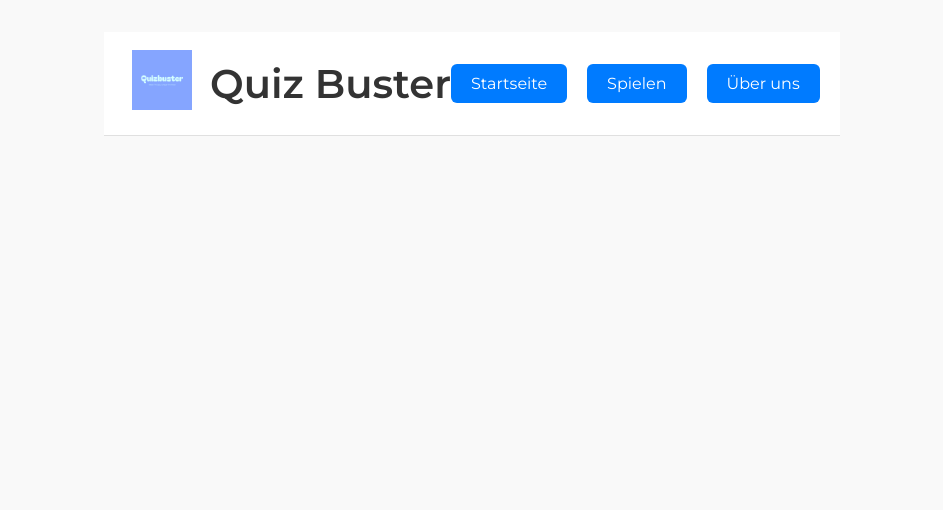
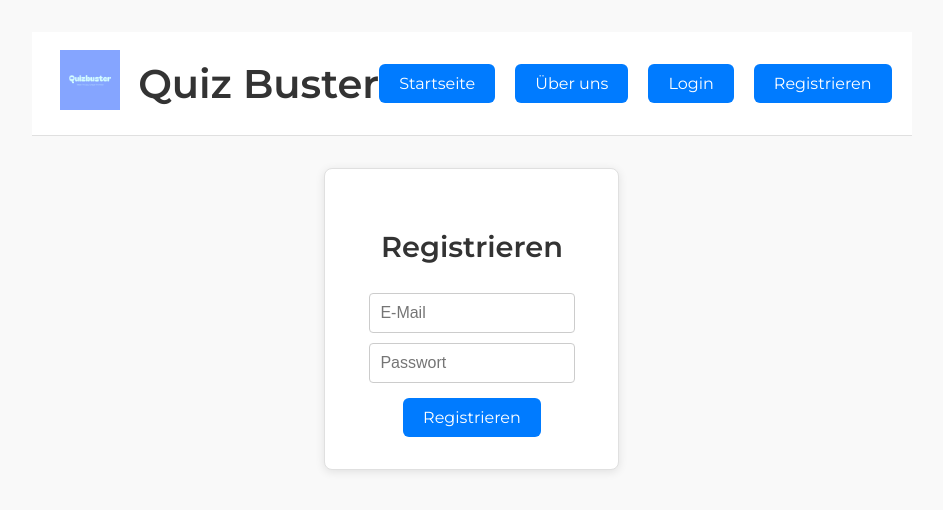
Before and after one commit to mvxsvchs/QuizBuster, a React (Vite) app in the folder QuizBuster/: page /register in a window 1280 px wide. Shown: the top 510 px of the page, without its empty margins (168-1111 px from the left). Built offline with nearby package versions, Linux system fonts and the light colour scheme.

Commit message:
Login.tsx, Register.tsx, ForgotPassword.tsx, ProtectedRoute.tsx added

```diff
--- a/QuizBuster/src/App.css
+++ b/QuizBuster/src/App.css
@@ -97,3 +97,120 @@ h1 {
 .nav-button:active {
   background-color: #003f7d; /* Noch dunkleres Blau bei Klick */
 }
+
+/* === AUTH FORM === */
+.auth-container {
+  max-width: 400px;
+  margin: 50px auto;
+  padding: 30px;
+  background: #ffffff; /* Weiß wie der Header */
+  border: 1px solid #e0e0e0;
+  border-radius: 12px;
+  box-shadow: 0 4px 8px rgba(0,0,0,0.1);
+  text-align: center;
+}
+
+.auth-container h2 {
+  margin-bottom: 20px;
+  color: #333333;
+  font-size: 1.8rem;
+}
+
+.auth-container form {
+  display: flex;
+  flex-direction: column;
+  gap: 15px;
+}
+
+/* Input-Felder */
+.auth-container input {
+  padding: 10px;
+  border: 1px solid #ccc;
+  border-radius: 6px;
+  font-size: 1rem;
+  outline: none;
+  transition: border-color 0.3s;
+}
+
+.auth-container input:focus {
+  border-color: #007bff;
+}
+
+/* Form Button */
+.auth-container button {
+  padding: 10px;
+  border: none;
+  border-radius: 6px;
+  background: #007bff;
+  color: white;
+  cursor: pointer;
+  transition: background 0.3s, transform 0.2s;
+}
+
+.auth-container button:hover {
+  background: #0056b3;
+  transform: scale(1.05);
+}
+
+/* Fehlermeldung */
+.error {
+  color: red;
+  font-size: 0.9rem;
+}
+/* Logout-Link */
+.logout-button {
+  background: transparent;
+  color: #333;
+  border: none;
+  cursor: pointer;
+  font-size: 14px;
+  text-decoration: underline;
+  padding: 0;
+  margin-left: 10px;
+}
+
+.logout-button:hover {
+  color: #007bff;
+}
+.auth-container {
+  margin-top: 2rem;
+  padding: 2rem;
+  background: #fff;
+  border-radius: 8px;
+  box-shadow: 0 2px 10px rgba(0,0,0,0.1);
+  display: inline-block;
+}
+
+.auth-container input {
+  margin: 5px 0;
+  padding: 10px;
+  width: 80%;
+  border: 1px solid #ccc;
+  border-radius: 4px;
+  transition: border-color 0.2s;
+}
+
+.auth-container input:focus {
+  border-color: #007bff;
+  outline: none;
+}
+
+.auth-container button {
+  margin-top: 10px;
+  padding: 10px 20px;
+  background: #007bff;
+  color: #fff;
+  border: none;
+  border-radius: 6px;
+  cursor: pointer;
+  transition: background 0.3s;
+}
+
+.auth-container button:hover {
+  background: #0056b3;
+}
+
+.auth-container .error {
+  color: red;
+  margin-top: 10px;
+}
--- a/QuizBuster/src/App.tsx
+++ b/QuizBuster/src/App.tsx
@@ -1,59 +1,89 @@
-import React, { useEffect } from 'react';
+import React, { useEffect, useState } from 'react';
 import { BrowserRouter as Router, Routes, Route, Link } from 'react-router-dom';
 import quizBusterLogo from './assets/QuizBuster.png';
 import './App.css';
 
-// Importiere deine Seiten
+// Import Pages
 import Home from './pages/Home';
 import About from './pages/About';
 import Game from './pages/Game';
+import Login from './pages/Login';
+import Register from './pages/Register';
+import ForgotPassword from './pages/ForgotPassword';
+import ProtectedRoute from './components/ProtectedRoute';
 
 function App() {
+    const [isLoggedIn, setIsLoggedIn] = useState<boolean>(false);
+    const [userEmail, setUserEmail] = useState<string | null>(null);
+
     useEffect(() => {
         document.title = 'QuizBuster';
+        const user = localStorage.getItem('user');
+        if (user) {
+            setIsLoggedIn(true);
+            setUserEmail(user);
+        }
     }, []);
+
+    const handleLogout = () => {
+        localStorage.removeItem('user');
+        setIsLoggedIn(false);
+        setUserEmail(null);
+        window.location.href = '/home';
+    };
 
     return (
         <Router>
-            {/* Sticky Header */}
             <header className="header">
                 <div className="nav-container">
-                    {/* Logo-Bereich links */}
                     <div className="logo-container">
-                        <Link to="/home">  {/* Hier wird der Link zur Home-Seite gesetzt */}
+                        <Link to="/home">
                             <img src={quizBusterLogo} className="logo quizBuster" alt="Quiz Buster Logo" />
                         </Link>
                         <h1>Quiz Buster</h1>
                     </div>
 
-                    {/* Navigation */}
                     <nav className="nav">
                         <ul className="nav-links">
-                            <li>
-                                <Link to="/home">
-                                    <button className="nav-button">Startseite</button>
-                                </Link>
-                            </li>
-                            <li>
-                                <Link to="/game">
-                                    <button className="nav-button">Spielen</button>
-                                </Link>
-                            </li>
-                            <li>
-                                <Link to="/about">
-                                    <button className="nav-button">Über uns</button>
-                                </Link>
-                            </li>
+                            <li><Link to="/home"><button className="nav-button">Startseite</button></Link></li>
+                            <li><Link to="/about"><button className="nav-button">Über uns</button></Link></li>
+
+                            {isLoggedIn && (
+                                <>
+                                    <li><Link to="/game"><button className="nav-button">Spielen</button></Link></li>
+                                    <li><button className="logout-button" onClick={handleLogout}>Logout</button></li>
+                                </>
+                            )}
+
+
+                            {!isLoggedIn && (
+                                <>
+                                    <li><Link to="/login"><button className="nav-button">Login</button></Link></li>
+                                    <li><Link to="/register"><button className="nav-button">Registrieren</button></Link></li>
+                                </>
+                            )}
                         </ul>
                     </nav>
                 </div>
             </header>
 
-            {/* Routing für die Seiten */}
             <Routes>
                 <Route path="/home" element={<Home />} />
-                <Route path="/game" element={<Game />} />
                 <Route path="/about" element={<About />} />
+                <Route path="/forgotpassword" element={<ForgotPassword />} />
+                <Route path="/login" element={<Login onLogin={() => {
+                    setIsLoggedIn(true);
+                    setUserEmail(localStorage.getItem('user'));
+                }} />} />
+                <Route path="/register" element={<Register onRegister={() => {
+                    setIsLoggedIn(true);
+                    setUserEmail(localStorage.getItem('user'));
+                }} />} />
+                <Route path="/game" element={
+                    <ProtectedRoute isLoggedIn={isLoggedIn}>
+                        <Game />
+                    </ProtectedRoute>
+                } />
             </Routes>
         </Router>
     );
--- /dev/null
+++ b/QuizBuster/src/components/ProtectedRoute.tsx
@@ -0,0 +1,16 @@
+import React from 'react';
+import { Navigate } from 'react-router-dom';
+
+interface Props {
+    isLoggedIn: boolean;
+    children: React.ReactNode;
+}
+
+const ProtectedRoute: React.FC<Props> = ({ isLoggedIn, children }) => {
+    if (!isLoggedIn) {
+        return <Navigate to="/login" replace />;
+    }
+    return <>{children}</>;
+};
+
+export default ProtectedRoute;
--- /dev/null
+++ b/QuizBuster/src/pages/ForgotPassword.tsx
@@ -0,0 +1,12 @@
+import React from 'react';
+
+const ForgotPassword: React.FC = () => {
+    return (
+        <div className="auth-container">
+            <h2>Passwort vergessen?</h2>
+            <p>Bitte kontaktiere den Support, um dein Passwort zurückzusetzen.</p>
+        </div>
+    );
+};
+
+export default ForgotPassword;
--- /dev/null
+++ b/QuizBuster/src/pages/Login.tsx
@@ -0,0 +1,38 @@
+import React, { useState } from 'react';
+import { useNavigate, Link } from 'react-router-dom';
+
+interface Props {
+    onLogin: () => void;
+}
+
+const Login: React.FC<Props> = ({ onLogin }) => {
+    const [email, setEmail] = useState('');
+    const [password, setPassword] = useState('');
+    const [error, setError] = useState('');
+    const navigate = useNavigate();
+
+    const handleLogin = () => {
+        const storedEmail = localStorage.getItem('user');
+        const storedPassword = localStorage.getItem('password');
+
+        if (email === storedEmail && password === storedPassword) {
+            onLogin();
+            navigate('/game');
+        } else {
+            setError('Falsche E-Mail oder Passwort.');
+        }
+    };
+
+    return (
+        <div className="auth-container">
+            <h2>Login</h2>
+            <input placeholder="E-Mail" value={email} onChange={e => setEmail(e.target.value)} /><br />
+            <input type="password" placeholder="Passwort" value={password} onChange={e => setPassword(e.target.value)} /><br />
+            <button onClick={handleLogin}>Login</button>
+            {error && <p className="error">{error}</p>}
+            <p><Link to="/forgot-password">Passwort vergessen?</Link></p>
+        </div>
+    );
+};
+
+export default Login;
--- /dev/null
+++ b/QuizBuster/src/pages/Register.tsx
@@ -0,0 +1,32 @@
+import React, { useState } from 'react';
+import { useNavigate } from 'react-router-dom';
+
+interface Props {
+    onRegister: () => void;
+}
+
+const Register: React.FC<Props> = ({ onRegister }) => {
+    const [email, setEmail] = useState('');
+    const [password, setPassword] = useState('');
+    const navigate = useNavigate();
+
+    const handleRegister = () => {
+        if (!email || !password) return alert('Bitte fülle alle Felder aus.');
+
+        localStorage.setItem('user', email);
+        localStorage.setItem('password', password);
+        onRegister();
+        navigate('/game');
+    };
+
+    return (
+        <div className="auth-container">
+            <h2>Registrieren</h2>
+            <input placeholder="E-Mail" value={email} onChange={e => setEmail(e.target.value)} /><br />
+            <input type="password" placeholder="Passwort" value={password} onChange={e => setPassword(e.target.value)} /><br />
+            <button onClick={handleRegister}>Registrieren</button>
+        </div>
+    );
+};
+
+export default Register;
```
